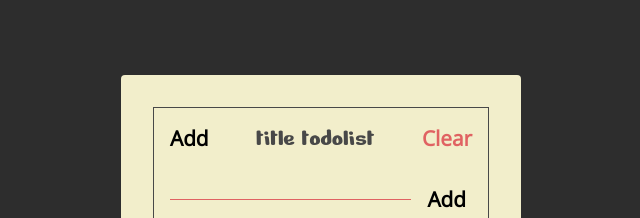
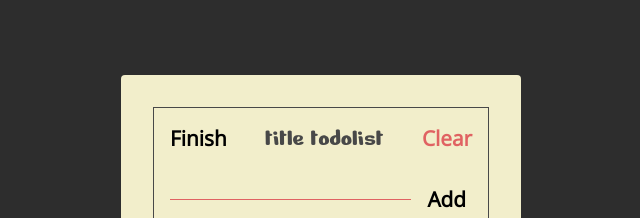
Before and after one commit to andiaditya21/todolist-react, a React (Create React App) app: page / in a window 1280 px wide. Both pictures are taken after a click on the button "Add". Shown: the top 218 px of the page, without its empty margins (319-959 px from the left). Built offline with nearby package versions, Linux system fonts and the light colour scheme.

Commit message:
showAddToggle function

```diff
--- a/src/component/Header.jsx
+++ b/src/component/Header.jsx
@@ -1,13 +1,23 @@
 import React from 'react'
+import PropTypes from 'prop-types'
 
-const Header = () => {
+
+const Header = ({ showAddToggle, showAdd }) => {
     return (
         <section className="header">
-            <button className="header-btn main-black-color">Add</button>
+            {/* showAddToggle = function hidden/show */}
+            <button className="header-btn main-black-color" onClick={showAddToggle} >
+                {showAdd ? "Finish" : "Add"}
+            </button>
             <div className="header-title">Title TodoList</div>
             <button className="header-btn main-red-color">Clear</button>
       </section>
     )
 }
 
+Header.propTypes = {
+    showAddToggle: PropTypes.func.isRequired,
+    showAdd: PropTypes.bool.isRequired
+}
+
 export default Header
--- a/src/component/TodoForm.jsx
+++ b/src/component/TodoForm.jsx
@@ -2,7 +2,7 @@
 import PropTypes from 'prop-types'
 
 // function comp menerima props.addTodo
-const TodoForm = ({addTodo}) => {
+const TodoForm = ({addTodo, showAdd}) => {
     // react HOOKS, initialisasi -> value, set initialisasi -> setValue
     const [value, setValue] = useState("");
 
@@ -14,6 +14,13 @@
             return;
         }
 
+        // conditional untuk menvalidasi input text hanya beberapa karakter saja
+        if(value.length > 25) {
+            alert("Maksimal todo berisi 25 karakter");
+            setValue("");
+            return
+        }
+
         // function ini berasal dari file lain
         addTodo(value)
 
@@ -22,18 +29,23 @@
     }
 
     return (
-        <section className="add">
-            <form action="" className="add-form" onSubmit={handleFormSubmit}>
-                {/* function onChange untuk mencuplik input text dari user dan memasukkannya kedalam setValue kemudian mengganti nilai dari value. atribute value memiliki nilai awal / nilai terupdate dari value hooks  */}
-                <input type="text" className="add-input" value={value} onChange={(e)=>{setValue(e.target.value)}}/>
-                <button className="add-btn main-black-color">Add</button>
-            </form>
-      </section>
+            showAdd ?
+                (<section className="add">
+                    <form action="" className="add-form" onSubmit={handleFormSubmit}>
+                        {/* function onChange untuk mencuplik input text dari user dan memasukkannya kedalam setValue kemudian mengganti nilai dari value. atribute value memiliki nilai awal / nilai terupdate dari value hooks  */}
+                        <input type="text" className="add-input" value={value} onChange={(e)=>{setValue(e.target.value)}}/>
+                        <button className="add-btn main-black-color">Add</button>
+                    </form>
+                </section>)
+             : null
+
+
     )
 }
 
 TodoForm.propTypes = {
-    addTodo: PropTypes.func.isRequired
+    addTodo: PropTypes.func.isRequired,
+    showAdd: PropTypes.bool.isRequired
 }
 
 export default TodoForm
--- a/src/pages/TodoList.jsx
+++ b/src/pages/TodoList.jsx
@@ -14,6 +14,9 @@
         {text: "Belajar Flutter"},
     ])
 
+    // showAdd Toggle. nilai default adalah false (karena di hidden dulu). nanti showAdd = true baru munculkan
+    const [showAdd, setShowAdd] = useState(false)
+
     // akan mengirim props.addTodo (Func) kedalam comp TodoList
     const addTodo = (value) => {
         // Membut salinan baru todos [...todos] dan object text baru yang berisi value [...todos, {text: value}] kedalam addTodo
@@ -25,10 +28,15 @@
         console.log(addTodo)
     }
 
+    // function untuk toggle btn Add (false/true, hidden/show)
+    const showAddToggle = () => {
+        setShowAdd(!showAdd)
+    }
+
     return (
         <Paper>
-            <Header/>
-            <TodoForm addTodo={addTodo} />
+            <Header showAddToggle={showAddToggle} showAdd={showAdd} />
+            <TodoForm addTodo={addTodo} showAdd={showAdd} />
             {/* mengirim props todos berisi object todos */}
             <Todos todos={todos} />
         </Paper>
```
Also changed, not shown: 1 other file (tests, documents, lock files or other folders).
